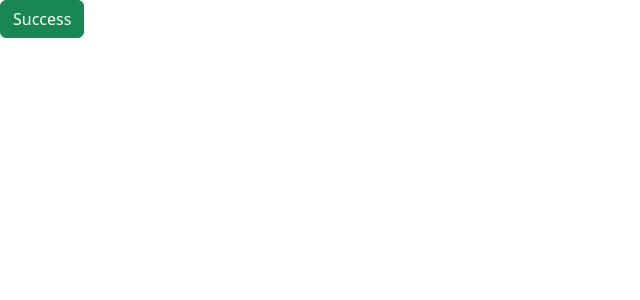
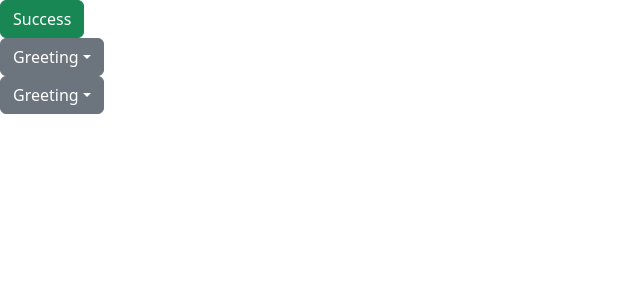
Before and after one commit to Sulav-Kharel/Report-creator, a React (Vite) app: page / in a window 1280 px wide. Shown: the top 300 px of the page, without its empty margins (0-640 px from the left). Built offline with nearby package versions, Linux system fonts and the light colour scheme.

Commit message:
added dynamic dropDown Button

```diff
--- a/src/App.tsx
+++ b/src/App.tsx
@@ -1,9 +1,15 @@
 import Button from "./components/Button";
+import Dropdown from "./components/Dropdown";
 
 function App() {
+  let greetings = ["Greeting1", "Greeting2", "Greeting3", "Greeting4"];
+  let names = ["@Name1", "@Name1", "@Name1", "@Name1"];
+
   return (
     <div>
       <Button></Button>
+      <Dropdown greetings={greetings} heading="Greeting"></Dropdown>
+      <Dropdown greetings={names} heading="Greeting"></Dropdown>
     </div>
   );
 }
--- /dev/null
+++ b/src/components/Dropdown.tsx
@@ -0,0 +1,30 @@
+import React from "react";
+
+interface Props {
+  greetings: string[];
+  heading: string;
+}
+
+const Dropdown = ({ greetings, heading }: Props) => {
+  return (
+    <div className="dropdown">
+      <button
+        className="btn btn-secondary dropdown-toggle"
+        type="button"
+        data-bs-toggle="dropdown"
+        aria-expanded="false"
+      >
+        {heading}
+      </button>
+      <ul className="dropdown-menu">
+        {greetings.map((greeting, index) => (
+          <li key={index}>
+            <span className="dropdown-item">{greeting}</span>
+          </li>
+        ))}
+      </ul>
+    </div>
+  );
+};
+
+export default Dropdown;
```
Also changed, not shown: src/main.tsx (+8 -7 lines).
